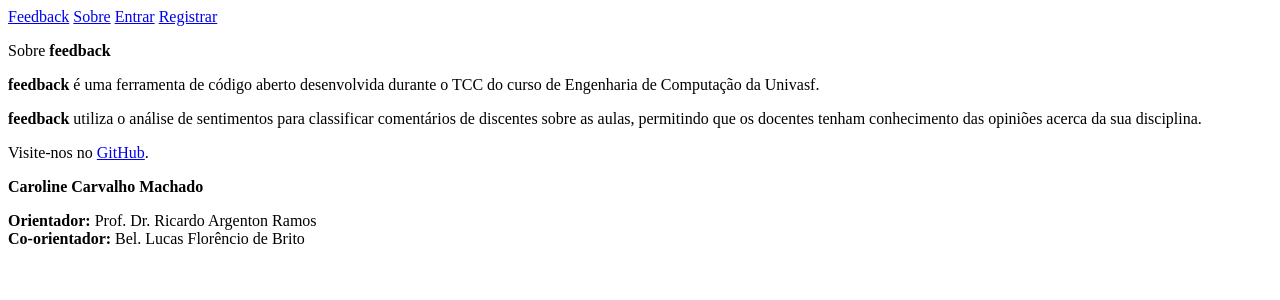
After one commit to Carol111/feedback, a Django app: page /about/ in a window 1280 px wide. The commit adds this page. Shown: the top 300 px of the page. Run offline with Django 3.2, Linux system fonts and the light colour scheme; parts of the project's set-up code (start-up, migrations or seed data) failed here and were passed over.

Commit message:
Add about page

```diff
--- /dev/null
+++ b/apps/core/templates/core/about.html
@@ -0,0 +1,19 @@
+{% extends 'core/base.html' %}
+
+{% block content %}
+<p>Sobre <b>feedback</b></p>
+
+<p><b>feedback</b> é uma ferramenta de código aberto desenvolvida durante o TCC do curso de Engenharia de Computação da Univasf.</p>
+
+<p><b>feedback</b> utiliza o análise de sentimentos para classificar comentários de discentes sobre as aulas, permitindo que os docentes tenham conhecimento das opiniões acerca da sua disciplina.</p>
+
+<p>Visite-nos no <a href="https://github.com/Carol111/feedback" target="_blank">GitHub</a>.</p>
+
+<p><b>Caroline Carvalho Machado</b></p>
+
+<p>
+    <b>Orientador: </b>Prof. Dr. Ricardo Argenton Ramos
+    <br>
+    <b>Co-orientador: </b>Bel. Lucas Florêncio de Brito
+</p>
+{% endblock %}
--- a/apps/core/templates/core/base.html
+++ b/apps/core/templates/core/base.html
@@ -13,7 +13,7 @@
 <body>
     <div class="header">
         <a href="{% url 'home' %}">Feedback</a>
-        <p>Sobre</p>
+        <a href="{% url 'about' %}">Sobre</a>
         <a href="{% url 'login' %}">Entrar</a>
         <a href="{% url 'register' %}">Registrar</a>
     </div>
--- a/apps/core/views.py
+++ b/apps/core/views.py
@@ -6,6 +6,9 @@ import pickle
 
 def home(request):
     return render(request, 'core/home.html')
+
+def about(request):
+    return render(request, 'core/about.html')
 
 def classifier(courseCode, comment):
     classifier_multi_NB = pickle.load(open('classifier/classifier_multi_NB.sav','rb'))
--- a/feedback/urls.py
+++ b/feedback/urls.py
@@ -17,7 +17,7 @@ from django.contrib import admin
 from django.urls import path
 from django.contrib.auth import views
 
-from apps.core.views import home
+from apps.core.views import home, about
 from apps.userprofile.views import register, settings
 
 from apps.core.api import api_classifier
@@ -25,6 +25,7 @@ from apps.core.api import api_classifier
 urlpatterns = [
     #FRONTPAGE
     path('', home, name='home'),
+    path('about/', about, name='about'),
     path('admin/', admin.site.urls),
 
     # LOGGED AREA
```
